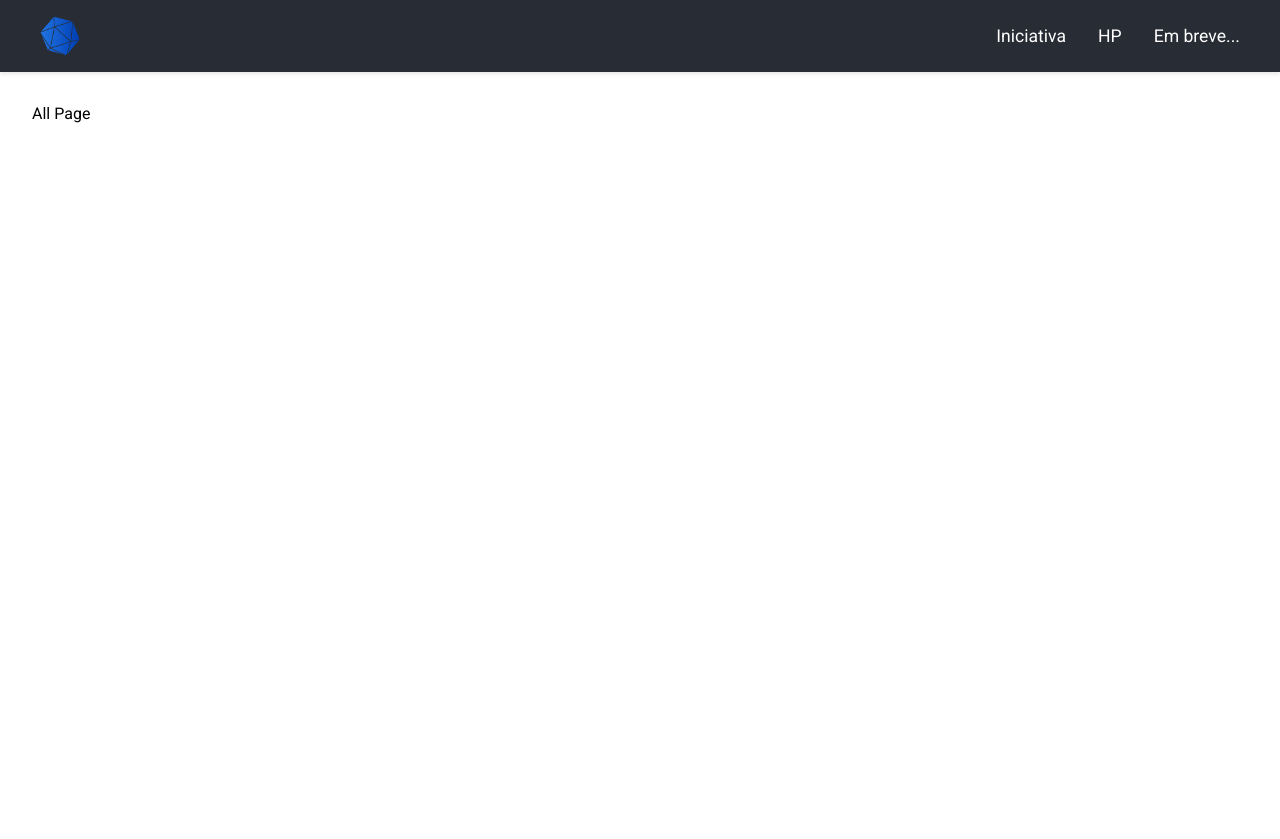
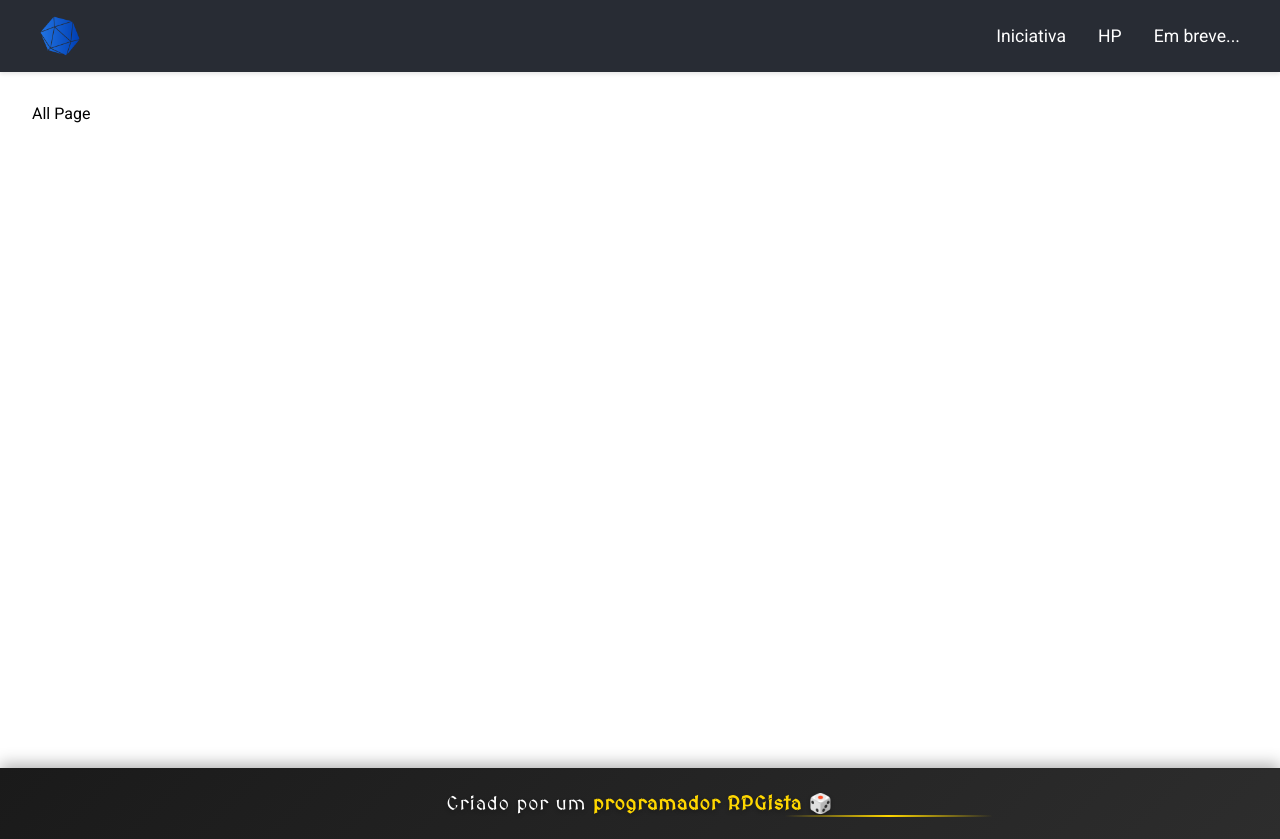
Before and after one commit to GustavoAlmeidaPuff/rpg-handler, a React (Create React App) app: page /all in a window 1280 px wide. Before the commit the page ends 800 px from the top, so only its background shows below. Built offline with nearby package versions, Linux system fonts and the light colour scheme.

Commit message:
Add Footer component and update font imports

```diff
--- a/public/index.html
+++ b/public/index.html
@@ -24,7 +24,7 @@
       work correctly both with client-side routing and a non-root public URL.
       Learn how to configure a non-root public URL by running `npm run build`.
     -->
-    <link href="https://fonts.googleapis.com/css2?family=Roboto:wght@400;700&display=swap" rel="stylesheet">
+    <link href="https://fonts.googleapis.com/css2?family=Roboto:wght@400;700&family=MedievalSharp&display=swap" rel="stylesheet">
     <title>RPG master helper</title>
   </head>
   <body style="margin: 0;padding: 0;">
--- a/src/App.css
+++ b/src/App.css
@@ -10,6 +10,7 @@
 .main-content {
   flex: 1;
   padding: 2rem;
+  min-height: calc(100vh - 200px); /* Garante espaço suficiente para o conteúdo */
 }
 
 .App-logo {
--- a/src/App.js
+++ b/src/App.js
@@ -3,6 +3,7 @@ import { BrowserRouter as Router, Routes, Route } from 'react-router-dom';
 import Home from './pages/Home';
 import Initiative from './pages/Initiative';
 import Header from './components/Header/Header.js';
+import Footer from './components/Footer/Footer.js';
 import Hp from './pages/HPmanager.js';
 import './App.css';
 
@@ -19,6 +20,7 @@ function App() {
             <Route path="/all" element={<div>All Page</div>} />
           </Routes>
         </main>
+        <Footer />
       </div>
     </Router>
   );
--- /dev/null
+++ b/src/components/Footer/Footer.css
@@ -0,0 +1,56 @@
+.footer {
+  width: 100%;
+  padding: 1.5rem 0;
+  background: linear-gradient(135deg, #1a1a1a 0%, #2d2d2d 100%);
+  color: #ffffff;
+  text-align: center;
+  margin-top: 2rem;
+  box-shadow: 0 -4px 15px rgba(0, 0, 0, 0.3);
+}
+
+.footer-content {
+  max-width: 1200px;
+  margin: 0 auto;
+  padding: 0 20px;
+}
+
+.footer-text {
+  font-size: 1.2rem;
+  font-family: 'MedievalSharp', cursive;
+  letter-spacing: 1px;
+  margin: 0;
+  text-shadow: 0 2px 4px rgba(0, 0, 0, 0.3);
+}
+
+.highlight {
+  color: #ffd700;
+  font-weight: bold;
+  position: relative;
+  display: inline-block;
+}
+
+.highlight::after {
+  content: '';
+  position: absolute;
+  bottom: -2px;
+  left: 0;
+  width: 100%;
+  height: 2px;
+  background: linear-gradient(90deg, transparent, #ffd700, transparent);
+  animation: shimmer 2s infinite;
+}
+
+@keyframes shimmer {
+  0% {
+    transform: translateX(-100%);
+  }
+  100% {
+    transform: translateX(100%);
+  }
+}
+
+@media (max-width: 768px) {
+  .footer-text {
+    font-size: 1rem;
+  }
+}
--- /dev/null
+++ b/src/components/Footer/Footer.js
@@ -0,0 +1,16 @@
+import React from 'react';
+import './Footer.css';
+
+const Footer = () => {
+  return (
+    <footer className="footer">
+      <div className="footer-content">
+        <p className="footer-text">
+          Criado por um <span className="highlight">programador RPGista</span> 🎲
+        </p>
+      </div>
+    </footer>
+  );
+};
+
+export default Footer;
```
